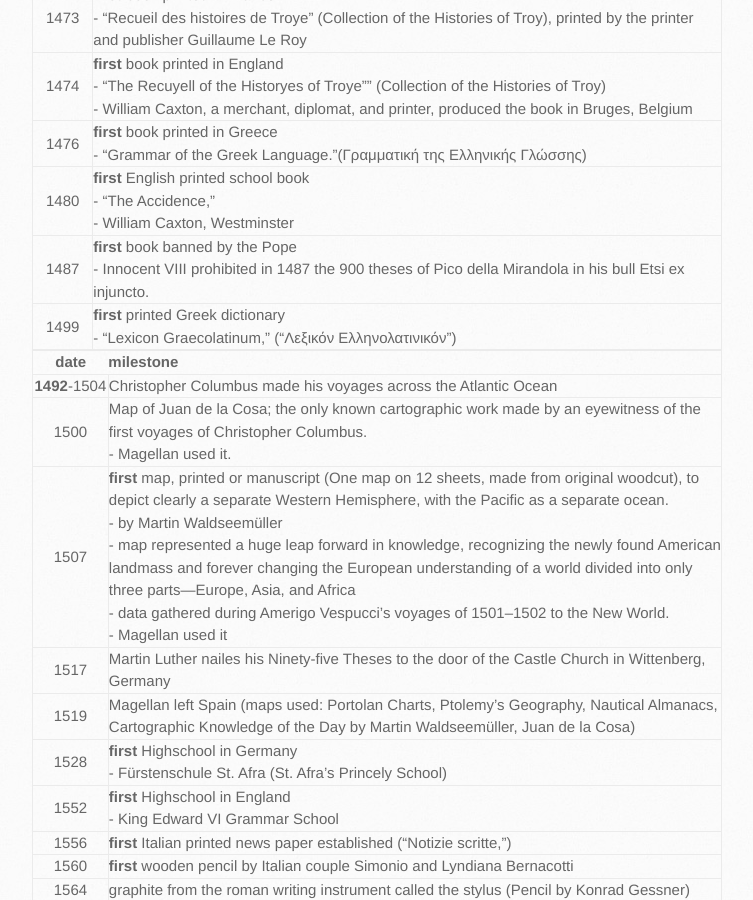
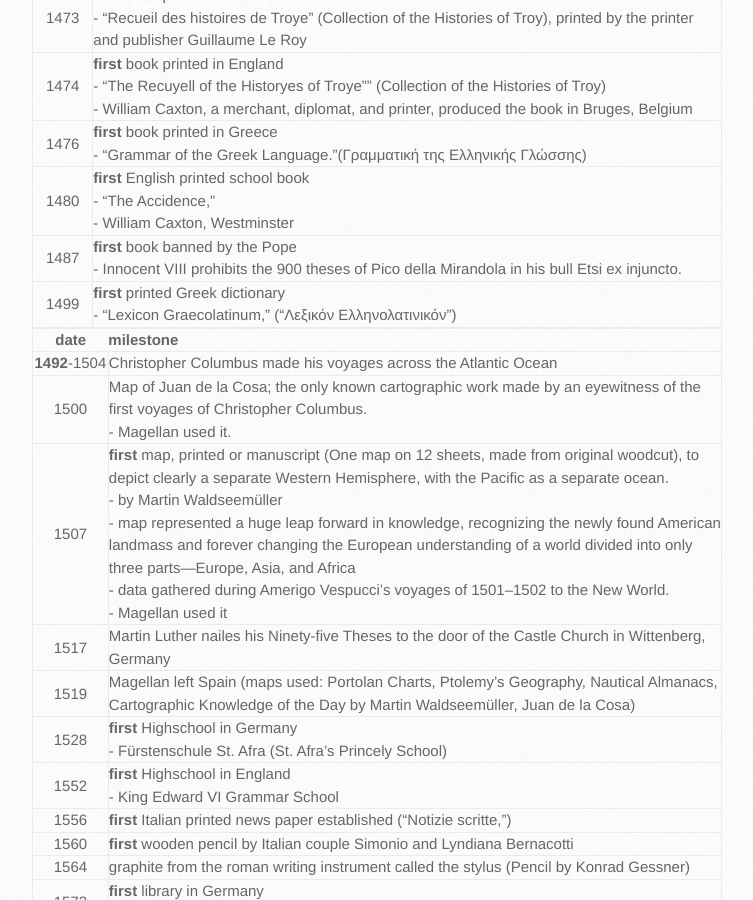
Before and after one commit to trumpfheller/trumpfheller.github.io, a Jekyll site: the page built from epistemologicalTree.md, in a window 1280 px wide and 900 px high, scrolled down 3993 px. Shown: the whole window, without its empty margins (128-881 px from the left). Built offline with Jekyll 4.4.1, drawn with Linux system fonts in a browser that asks for light colours.

Commit message:
Update epistemologicalTree.md

```diff
--- a/epistemologicalTree.md
+++ b/epistemologicalTree.md
@@ -77,7 +77,7 @@
 | 1474 | **first** book printed in England<br>- "The Recuyell of the Historyes of Troye"" (Collection of the Histories of Troy)<br>- William Caxton, a merchant, diplomat, and printer, produced the book in Bruges, Belgium |
 | 1476 | **first** book printed in Greece<br>- "Grammar of the Greek Language."(Γραμματική της Ελληνικής Γλώσσης)  |
 | 1480 | **first** English printed school book<br>- "The Accidence," <br>- William Caxton, Westminster |
-| 1487 | **first** book banned by the Pope<br>- Innocent VIII prohibited in 1487 the 900 theses of Pico della Mirandola in his bull Etsi ex injuncto. |
+| 1487 | **first** book banned by the Pope<br>- Innocent VIII prohibits the 900 theses of Pico della Mirandola in his bull Etsi ex injuncto. |
 | 1499 | **first** printed Greek dictionary<br>- "Lexicon Graecolatinum," ("Λεξικόν Ελληνολατινικόν")  |
 
 | <span style="width:350px">**date**</span> | **milestone** |
```
